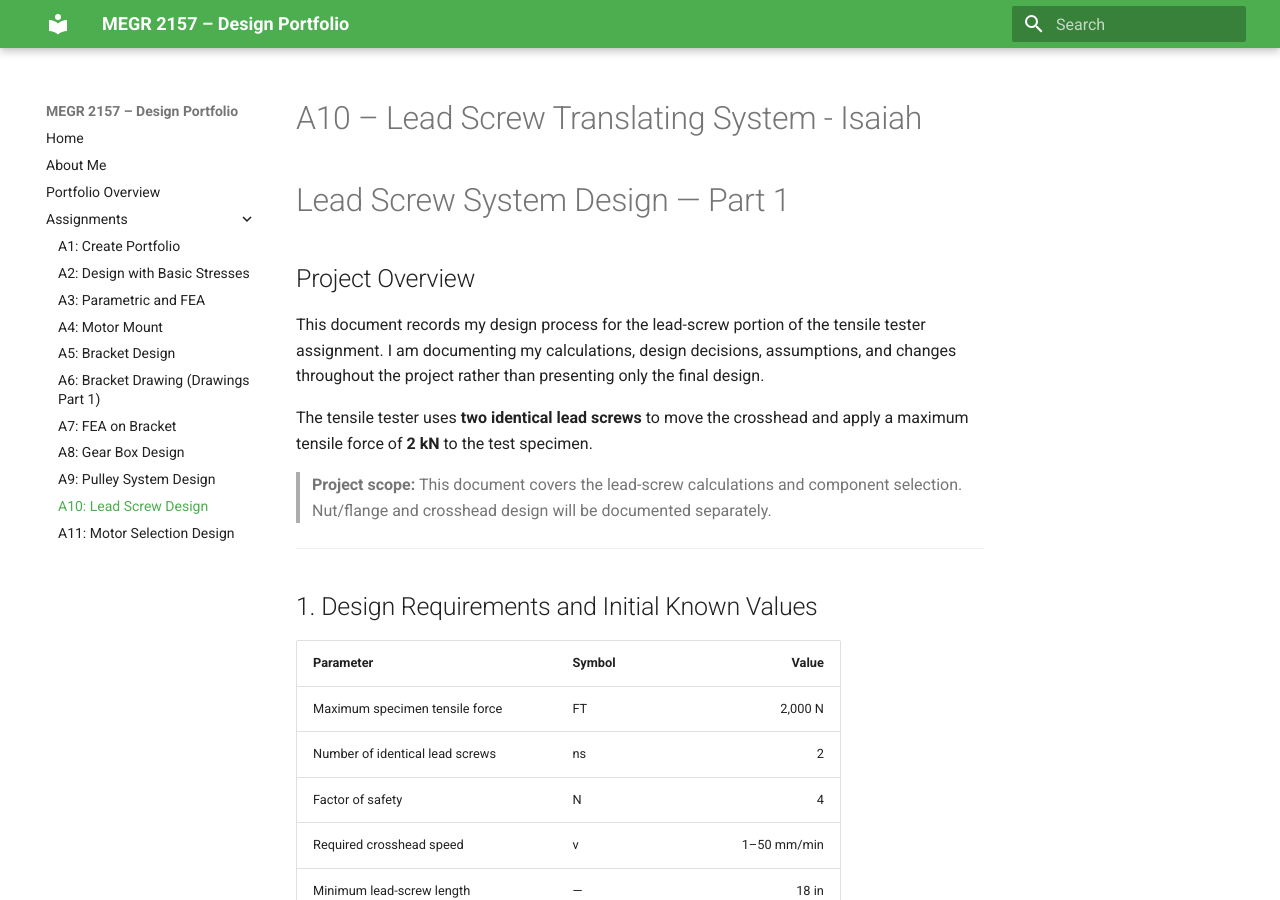
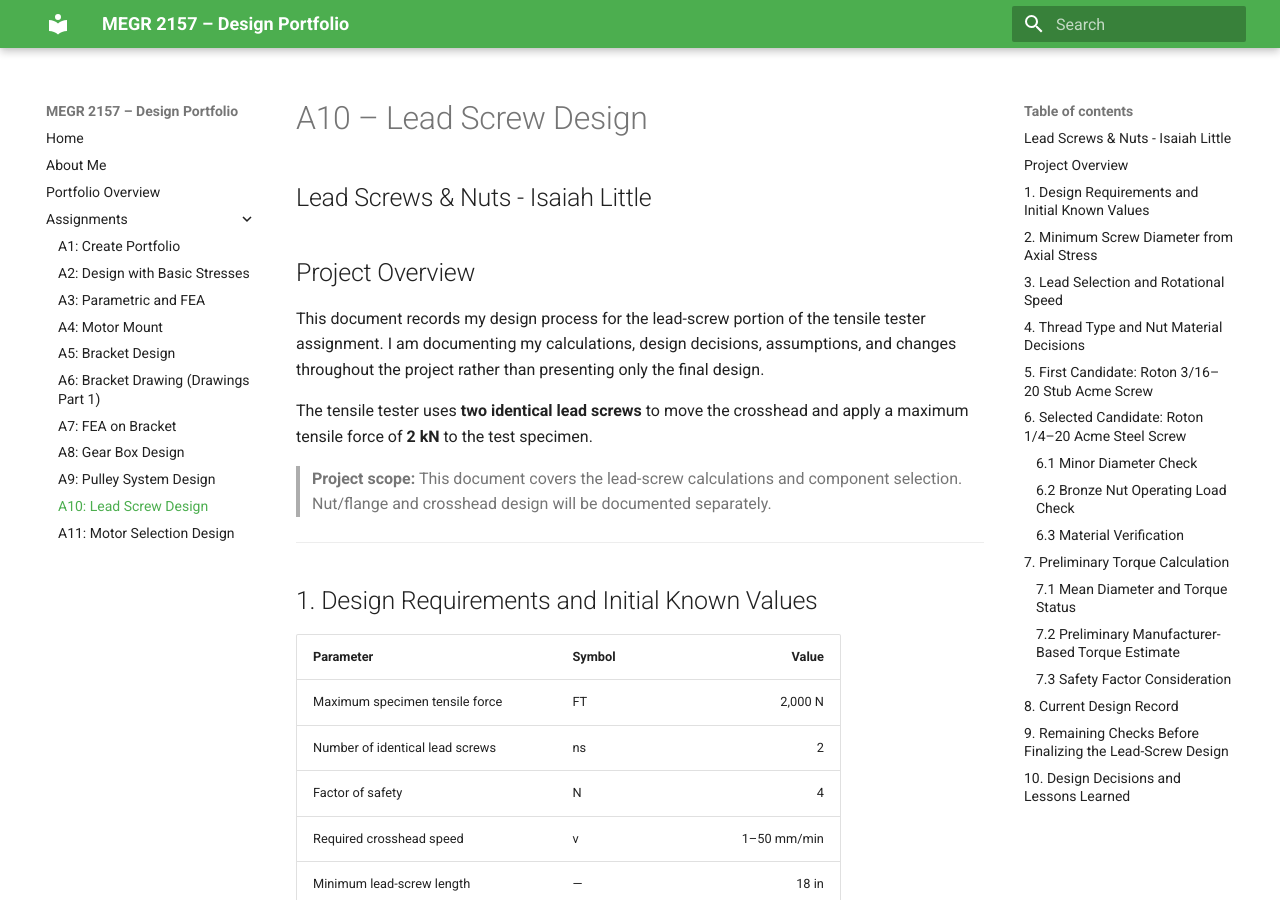
Before and after one commit to jfbrand/jack-brandon-lecture-portfolio, an MkDocs documentation site: the page built from docs/assignments/A10: Lead Screw Design/index.md, in a window 1280 px wide and 900 px high. Built offline with MkDocs 1.6.1 and Material for MkDocs 9.7.7, drawn with Linux system fonts in a browser that asks for light colours.

Commit message:
Revise title and section header in index.md
Updated title and section header for clarity.

```diff
--- a/docs/assignments/A10: Lead Screw Design/index.md
+++ b/docs/assignments/A10: Lead Screw Design/index.md
@@ -1,6 +1,6 @@
-# A10 – Lead Screw Translating System - Isaiah
+# A10 – Lead Screw Design
 
-# Lead Screw System Design — Part 1
+## Lead Screws & Nuts - Isaiah Little
 
 ## Project Overview
 
```
